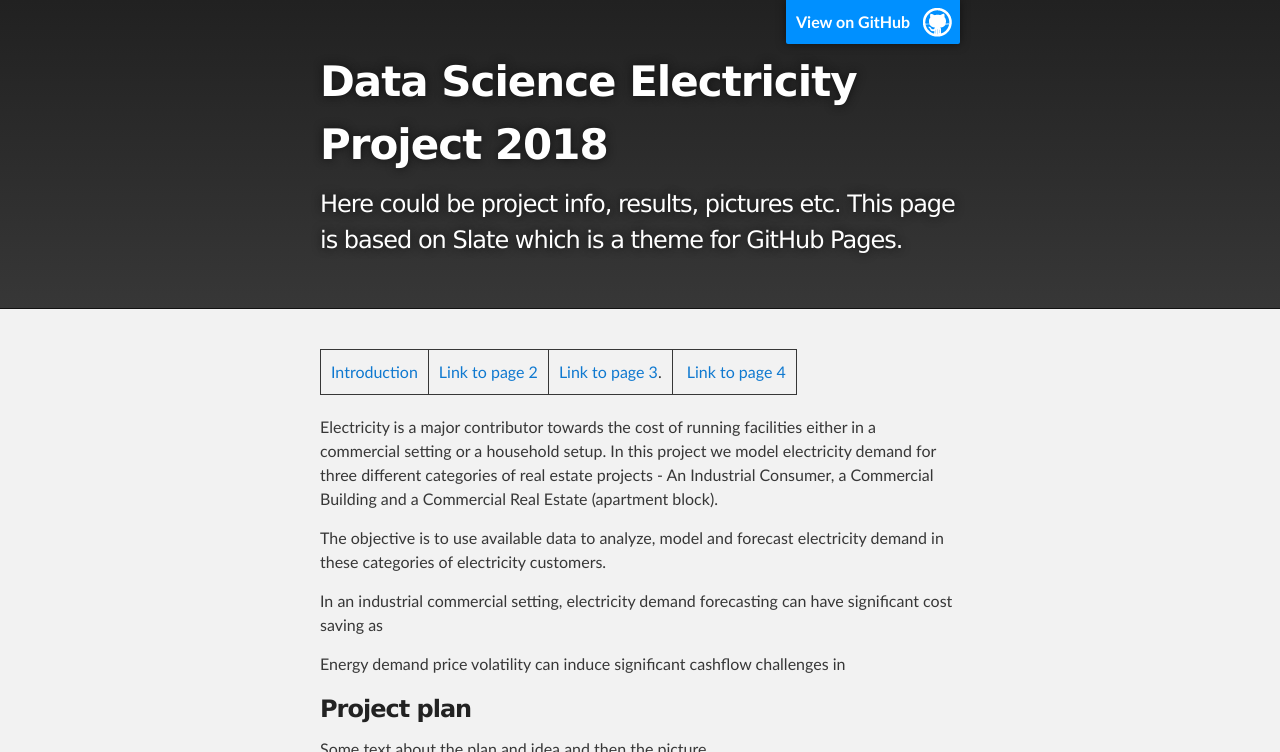
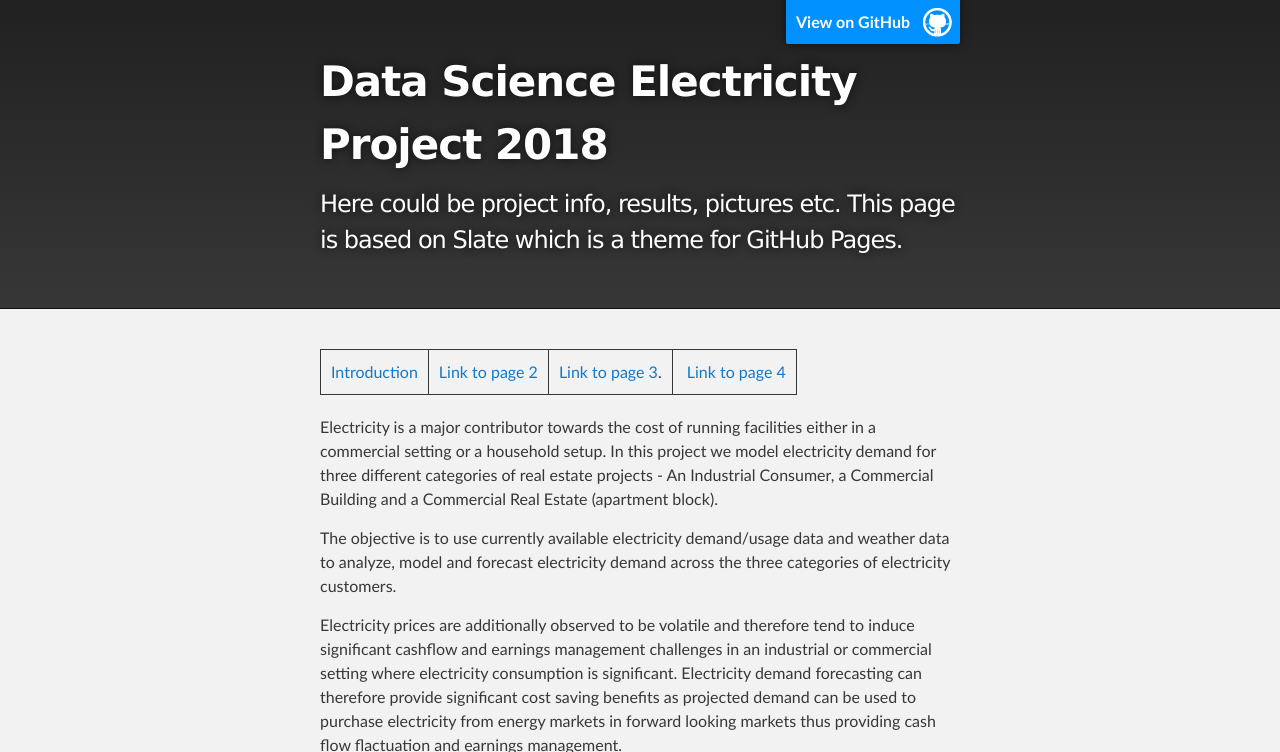
Before and after one commit to dmuiruri/ds_proj, a Jekyll site: the page built from docs/index.md, in a window 1280 px wide and 900 px high, cut to the strip 0-752 px from the top of the window. Built offline with Jekyll 4.4.1, drawn with Linux system fonts in a browser that asks for light colours.

Commit message:
Updated the introduction

```diff
--- a/docs/index.md
+++ b/docs/index.md
@@ -6,11 +6,9 @@ layout: default
 
 Electricity is a major contributor towards the cost of running facilities either in a commercial setting or a household setup. In this project we model electricity demand for three different categories of real estate projects - An Industrial Consumer, a Commercial Building and a Commercial Real Estate (apartment block).
 
-The objective is to use available data to analyze, model and forecast electricity demand in these categories of electricity customers.
+The objective is to use currently available electricity demand/usage data and weather data to analyze, model and forecast electricity demand across the three categories of electricity customers.
 
-In an industrial commercial setting, electricity demand forecasting can have significant cost saving as
-
-Energy demand price volatility can induce significant cashflow challenges in
+Electricity prices are additionally observed to be volatile and therefore tend to induce significant cashflow and earnings management challenges in an industrial or commercial setting where electricity consumption is significant. Electricity demand forecasting can therefore provide significant cost saving benefits as projected demand can be used to purchase electricity from energy markets in forward looking markets thus providing cash flow flactuation and earnings management.
 
 
 ### Project plan
```
